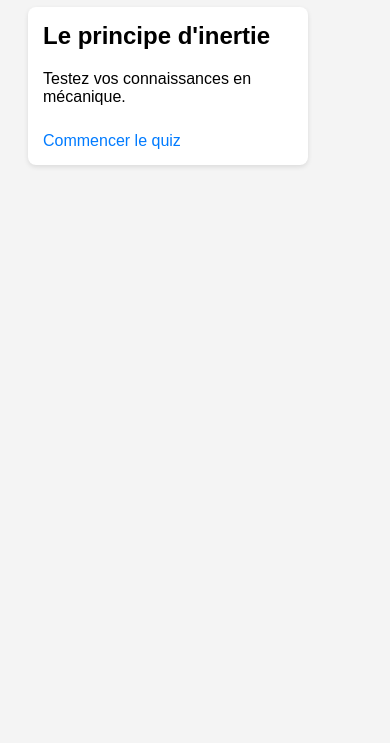
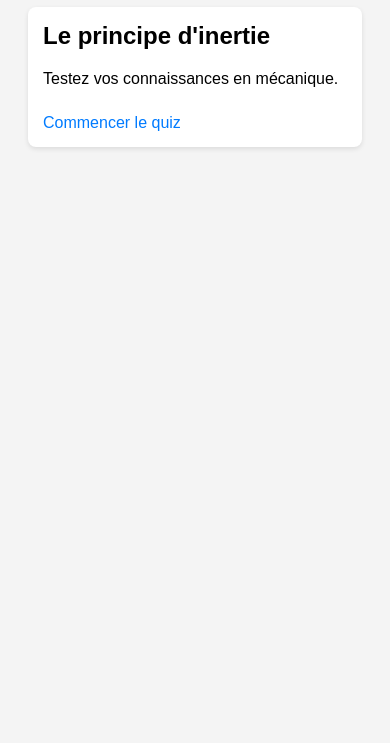
Before and after one commit to Omar-elachiri/quiz, a plain HTML site: page index.html in a window 390 px wide. Shown: the part 101-844 px from the top of the page. Drawn offline with Linux system fonts and the light colour scheme.

Commit message:
Update style.css
pour que le quiz sera lisible sur l'écran de téléphone

```diff
--- a/style.css
+++ b/style.css
@@ -17,6 +17,11 @@ body {
     box-shadow: 0 2px 5px rgba(0,0,0,0.1);
     width: 250px;
   }
+ @media (max-width: 768px) {
+  .quiz-card {
+    width: 100vw; /* 100% de la largeur de l'écran */
+  }
+}
 
   .quiz-card h2 {
     margin-top: 0;
@@ -27,4 +32,5 @@ body {
     margin-top: 10px;
     color: #007BFF;
     text-decoration: none;
+
   }
```
